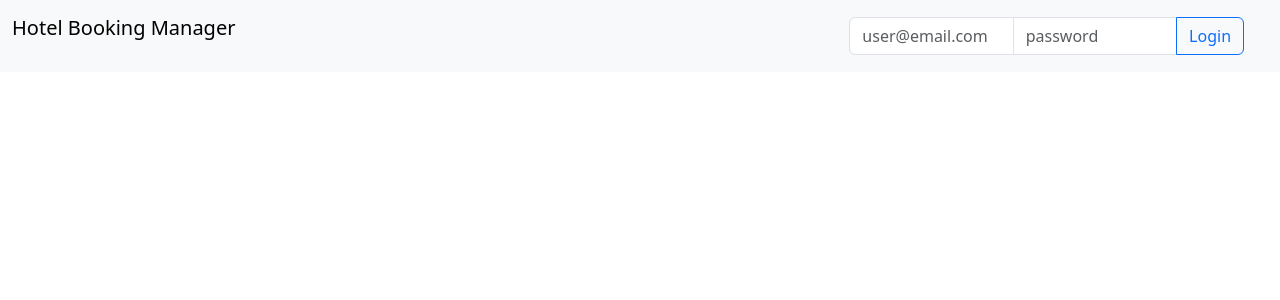
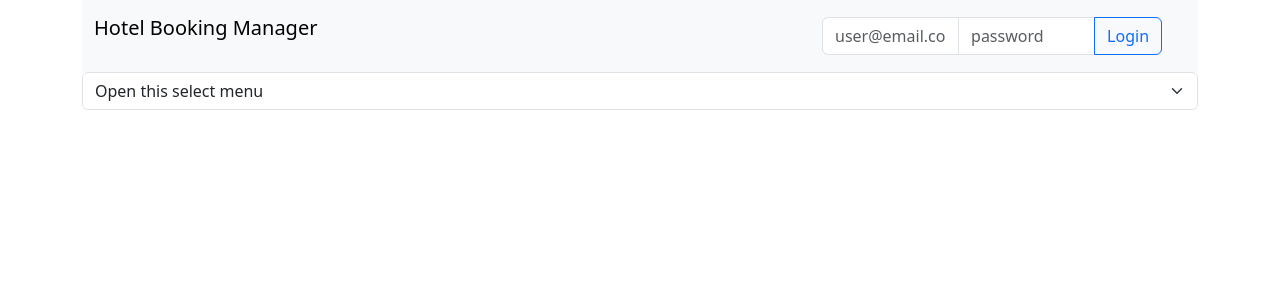
Before and after one commit to felipemfm/hotel-scheduler, a React (Create React App) app in the folder frontend/: page / in a window 1280 px wide. Shown: the top 300 px of the page. Built offline with nearby package versions, Linux system fonts and the light colour scheme.

Commit message:
Feat: Add booking layout and hotelselect component

```diff
--- a/frontend/src/App.js
+++ b/frontend/src/App.js
@@ -1,9 +1,11 @@
 import NavBar from "./layout/NavBar";
+import Booking from "./layout/Booking";
 
 function App() {
   return (
-    <div>
+    <div className="container">
       <NavBar />
+      <Booking />
     </div>
   );
 }
--- /dev/null
+++ b/frontend/src/component/HotelSelect.js
@@ -0,0 +1,14 @@
+import React from "react";
+
+function HotelSelect() {
+  return (
+    <select class="form-select" aria-label="Default select example">
+      <option selected>Open this select menu</option>
+      <option value="1">One</option>
+      <option value="2">Two</option>
+      <option value="3">Three</option>
+    </select>
+  );
+}
+
+export default HotelSelect;
--- /dev/null
+++ b/frontend/src/layout/Booking.js
@@ -0,0 +1,15 @@
+import React from "react";
+import HotelSelect from "../component/HotelSelect";
+
+function Booking() {
+  return (
+    <div classNames="row">
+      <div classNames="col-4">
+        <HotelSelect />
+      </div>
+      <div classNames="col-8"></div>
+    </div>
+  );
+}
+
+export default Booking;
```
